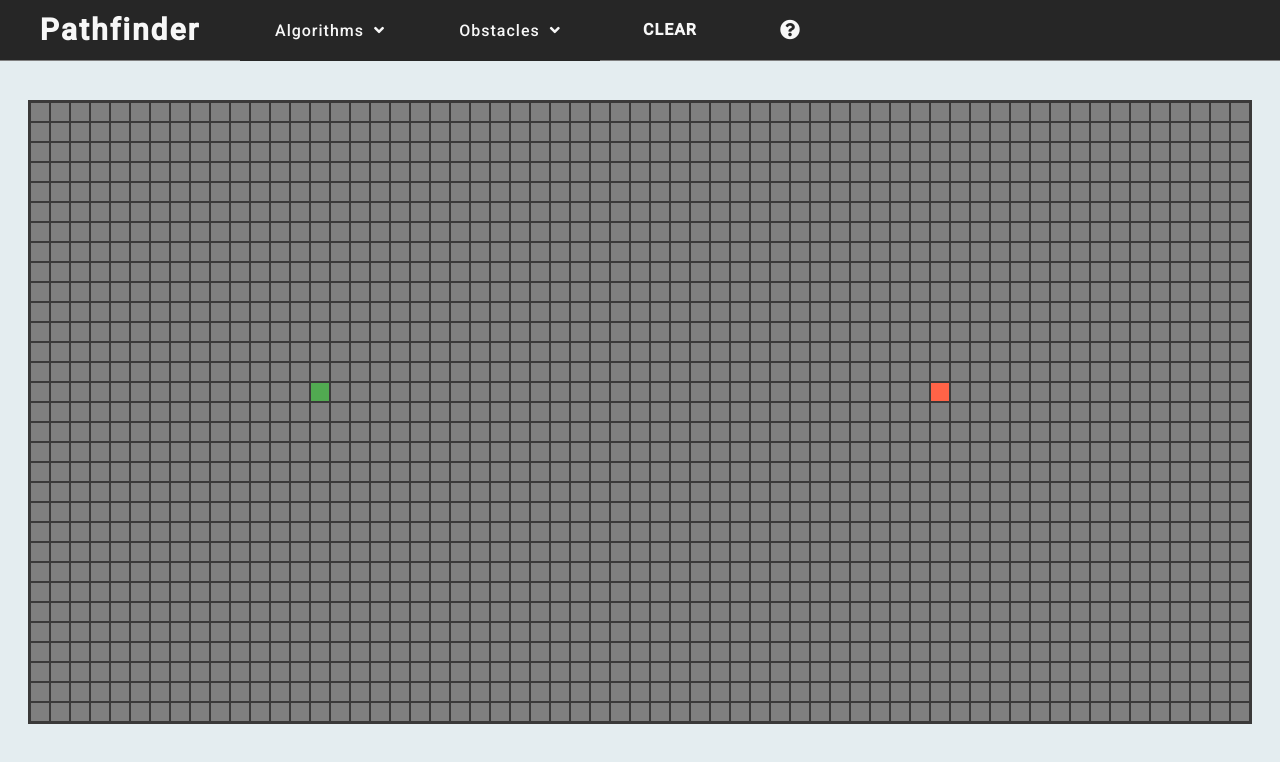
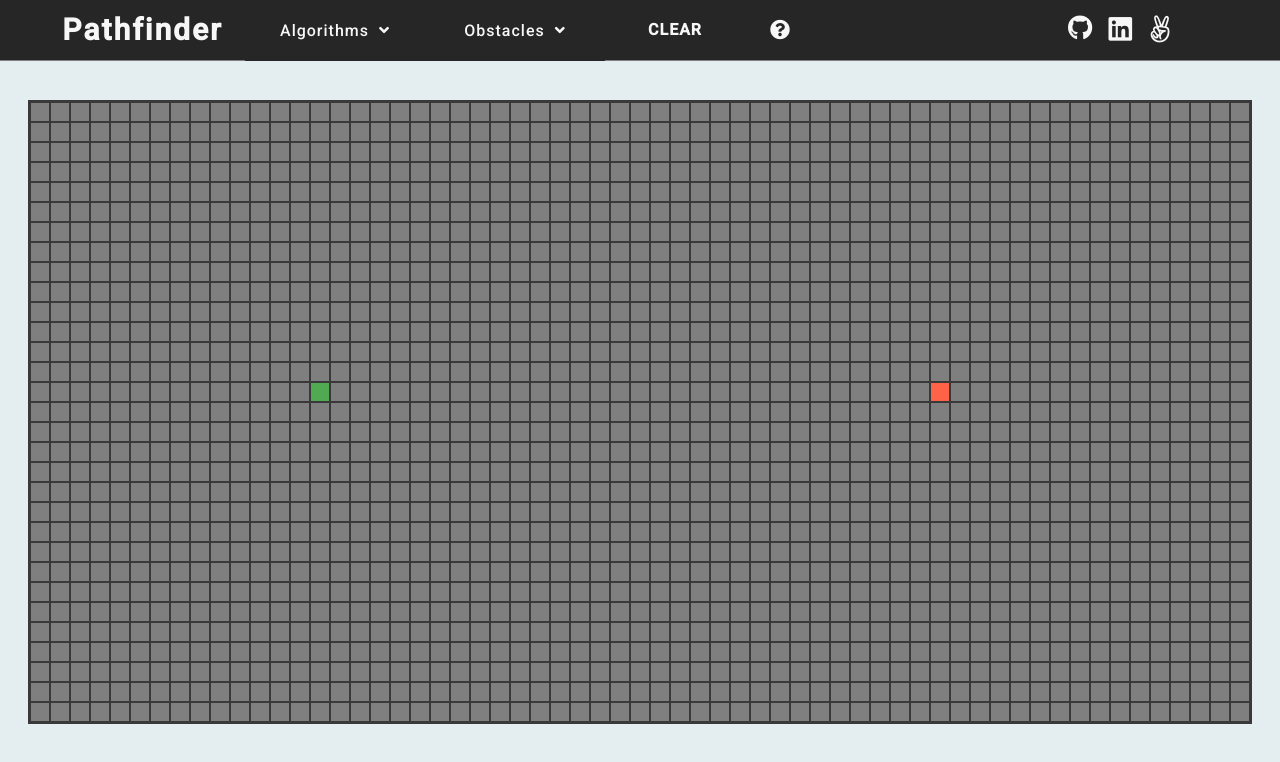
Before and after one commit to thomaslgrega/Pathfinder, a website built with webpack: page index.html in a window 1280 px wide. Built offline with nearby package versions, Linux system fonts and the light colour scheme.

Commit message:
Add personal links

```diff
--- a/index.html
+++ b/index.html
@@ -13,6 +13,7 @@
 <body>
   <nav class="nav">
     <div class="nav-buttons">
+      <div class="main-function-btns">
         <h1 class="app-name">Pathfinder</h1>
         <div class="algorithms-dropdown-container">
           <span class="algorithms-span dropdown-spans">Algorithms<span class="fas fa-angle-down algorithms-angle-down"></span></span>
@@ -29,14 +30,18 @@
           </div>
         </div>
         <button id="clear">Clear</button>
-    </div>
         <div class="fas fa-question-circle">
           <div class="explanation-content">
-        <span>You can click and hold to draw walls or drag the start and end points! You can also generate mazes from the Obstacles dropdown. Once you're done, choose an algorithm to see the shortest path.</span>
+            <span>You can click and hold to draw walls or drag the start and end points! You can also generate mazes from the
+              Obstacles dropdown. Once you're done, choose an algorithm to see the shortest path.</span>
+          </div>
         </div>
       </div>
       <div class="personal-links">
-
+        <a href="https://github.com/thomaslgrega" target="_blank"class="fab fa-github"></a>
+        <a href="https://www.linkedin.com/in/thomas-grega-4931711b6/" class="fab fa-linkedin" target="_blank"></a>
+        <a href="https://angel.co/u/thomas-grega" target="_blank" class="fab fa-angellist"></a>
+      </div>
     </div>
   </nav>
   <div id="pathfinder-grid">
--- a/stylesheets/pathfinder.css
+++ b/stylesheets/pathfinder.css
@@ -13,6 +13,8 @@
 
 .nav {
   position: fixed;
+  display: flex;
+  justify-content: space-between;
   top: 0;
   left: 0;
   width: 100%;
@@ -24,13 +26,20 @@
 
 }
 
+.main-function-btns {
+  display: flex;
+  width: 750px;
+  margin-left: 40px;
+}
+
 .nav-buttons {
   display: flex;
-  justify-content: space-around;
-  width: 740px;
+  justify-content: space-between;
+  width: 100%;
 }
 
 .app-name {
+  display: inline-block;
   font-size: 30px;
   margin: auto;
   width: 200px;
@@ -40,7 +49,7 @@
 }
 
 .algorithms-dropdown-container, .obstacles-dropdown-container {
-  position: relative;
+  /* position: relative; */
   margin: auto 0;
   width: 180px;
   height: 60px;
@@ -50,9 +59,18 @@
   display: inline-block;
   cursor: pointer;
   text-align: center;
-  width: 100%;
+  width: 180px;
   padding: 22px 0;
   letter-spacing: 1px;
+}
+
+.fa-question-circle {
+  display: inline-block;
+  text-align: center;
+  padding: 20px 0 20px 25px;
+  font-size: 20px;
+  cursor: help;
+
 }
 
 #clear {
@@ -69,7 +87,7 @@
 }
 
 .algorithms-dropdown, .obstacles-dropdown {
-  width: 100%;
+  width: 180px;
   position: absolute;
   top: 60px;
   display: flex;
@@ -140,14 +158,6 @@
   background-color: tomato;
 }
 
-.fa-question-circle {
-  position: relative;
-  top: -40px;
-  font-size: 20px;
-  left: 780px;
-  cursor: help;
-}
-
 .fa-angle-down {
   padding-left: 10px;
   pointer-events: none;
@@ -158,8 +168,43 @@
   top: 40px;
   background-color: #3b3939;
   font-size: 13px;
-  padding: 10px;
+  padding: 10px 15px 15px 15px;
   width: 300px;
   letter-spacing: 1px;
   line-height: 18px;
 }
+
+.personal-links {
+  display: flex;
+  justify-content: space-around;
+  width: 120px;
+  padding-top: 15px;
+  margin-right: 100px;
+}
+
+.fa-github {
+  color: #f7f7f7;
+  /* position: relative; */
+  font-size: 25px;
+  top: 18px;
+  left: 300px;
+  text-decoration: none;
+}
+
+.fa-linkedin {
+  color: #f7f7f7;
+  /* position: relative; */
+  font-size: 27px;
+  top: 18px;
+  left: 325px;
+  text-decoration: none;
+}
+
+.fa-angellist {
+  color: #f7f7f7;
+  /* position: relative; */
+  font-size: 27px;
+  top: -8px;
+  right: -700px;
+  text-decoration: none;
+}
```
Lines whose indentation alone changed are shown as unchanged.
